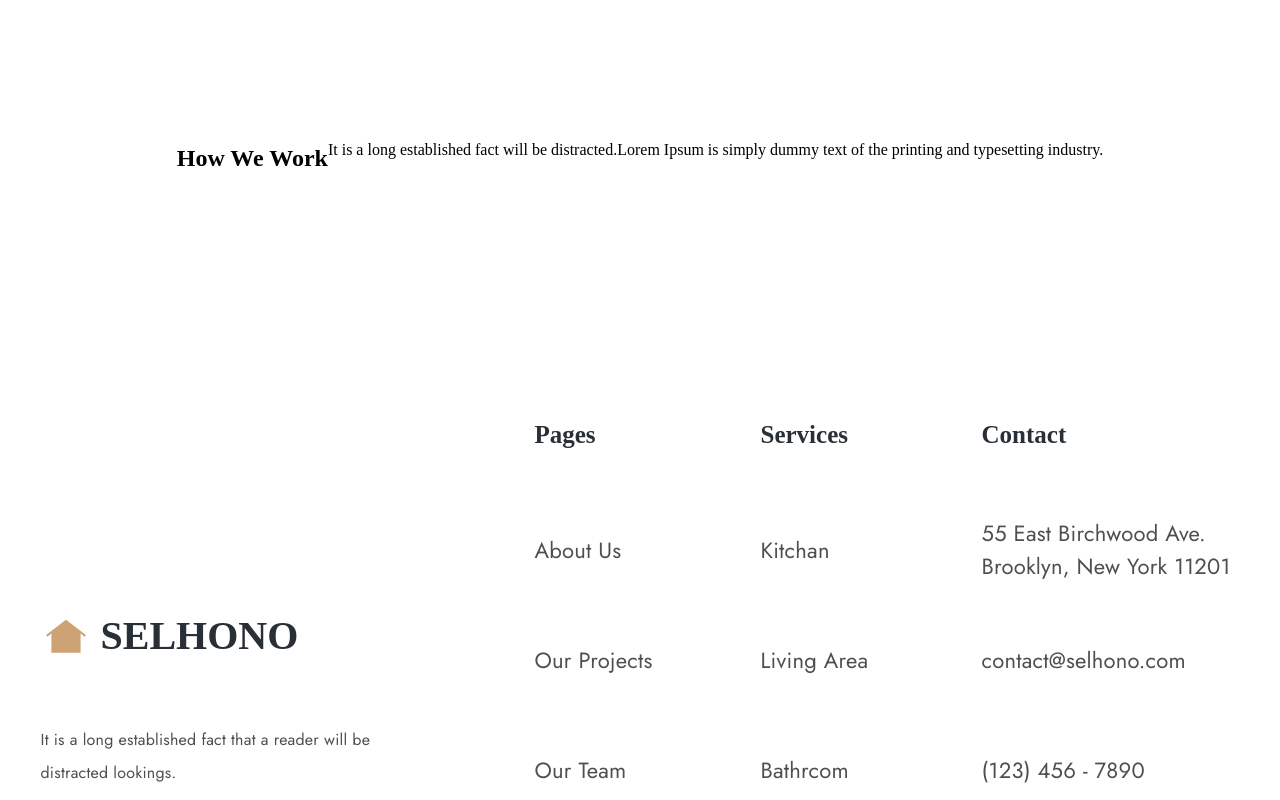
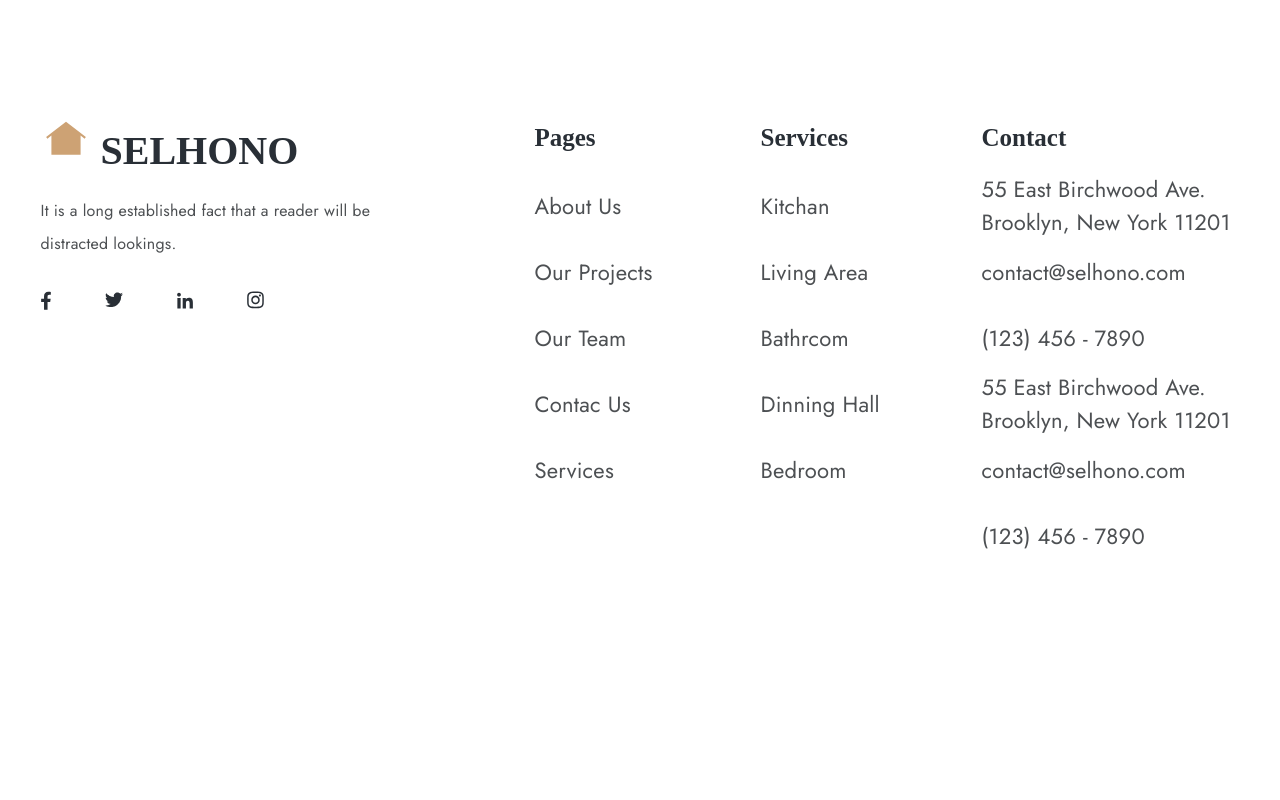
Before and after one commit to Carloseduardomelo/Projeto_Devs_Cansado, a React (Vite) app: page /services in a window 1280 px wide. Shown: the part 1560-2360 px from the top of the page. After the commit the page ends 2129 px from the top, so only its background shows below. Built offline with nearby package versions, Linux system fonts and the light colour scheme; a web font is replaced by a local one.

Commit message:
resolvendos bugs da pages Abuts

```diff
--- a/src/components/Footer/Footer.module.css
+++ b/src/components/Footer/Footer.module.css
@@ -29,7 +29,7 @@
   height: 188px;
   display: flex;
   align-items: start;
-  justify-content: start;
+  justify-content: end;
   flex-direction: column;
   gap: 31px;
 }
@@ -49,7 +49,7 @@
 .selhonoTitle {
   height: 0;
   display: flex;
-  align-items: center;
+  align-items: start;
   justify-content: center;
 
   text-transform: uppercase;
@@ -80,8 +80,10 @@
 .icons {
   display: flex;
   align-items: center;
-  justify-content: start;
+  justify-content: center;
   gap: 54px;
+
+  margin-top: 0;
 }
 
 .pages {
@@ -107,7 +109,7 @@
 .pagesDiv {
   display: flex;
   align-items: start;
-  justify-content: center;
+  justify-content: end;
   flex-direction: column;
   color: #4d5053;
 
--- a/src/components/PageAbout/Productive/Productive.module.css
+++ b/src/components/PageAbout/Productive/Productive.module.css
@@ -8,7 +8,8 @@
   align-items: center;
   justify-content: center;
   flex-direction: column;
-  gap: 40px;
+  gap: 120px;
+  margin-top: 0;
 }
 
 .ProdutcveTitle {
--- a/src/components/PageAbout/Whatt/What.module.css
+++ b/src/components/PageAbout/Whatt/What.module.css
@@ -40,7 +40,7 @@
     align-items: center;
     justify-content: center;
     flex-direction: column;
-    gap: 80px;
+    gap: 180px;
 }
 
 .WhatSubTitle {
--- a/src/components/Page_one/PeoplesAbout/PeoplesAbout.module.css
+++ b/src/components/Page_one/PeoplesAbout/PeoplesAbout.module.css
@@ -71,7 +71,6 @@
 .namePeople {
   display: flex;
   width: 257px;
-  align-items: center;
   gap: 23px;
 
   img{
--- a/src/index.css
+++ b/src/index.css
@@ -1,10 +1,10 @@
-/* *{
+*{
     margin: 0;
     padding: 0;
     box-sizing: border-box;
     outline: 0;
 }
-
+/*
 body{
     max-width: 1920px;
     width: 1210px;
--- a/src/pages/Abouts/Abouts.module.css
+++ b/src/pages/Abouts/Abouts.module.css
@@ -4,4 +4,5 @@
   align-items: center;
   justify-content: center;
   flex-direction: column;
+  gap: 150px;
 }
```
